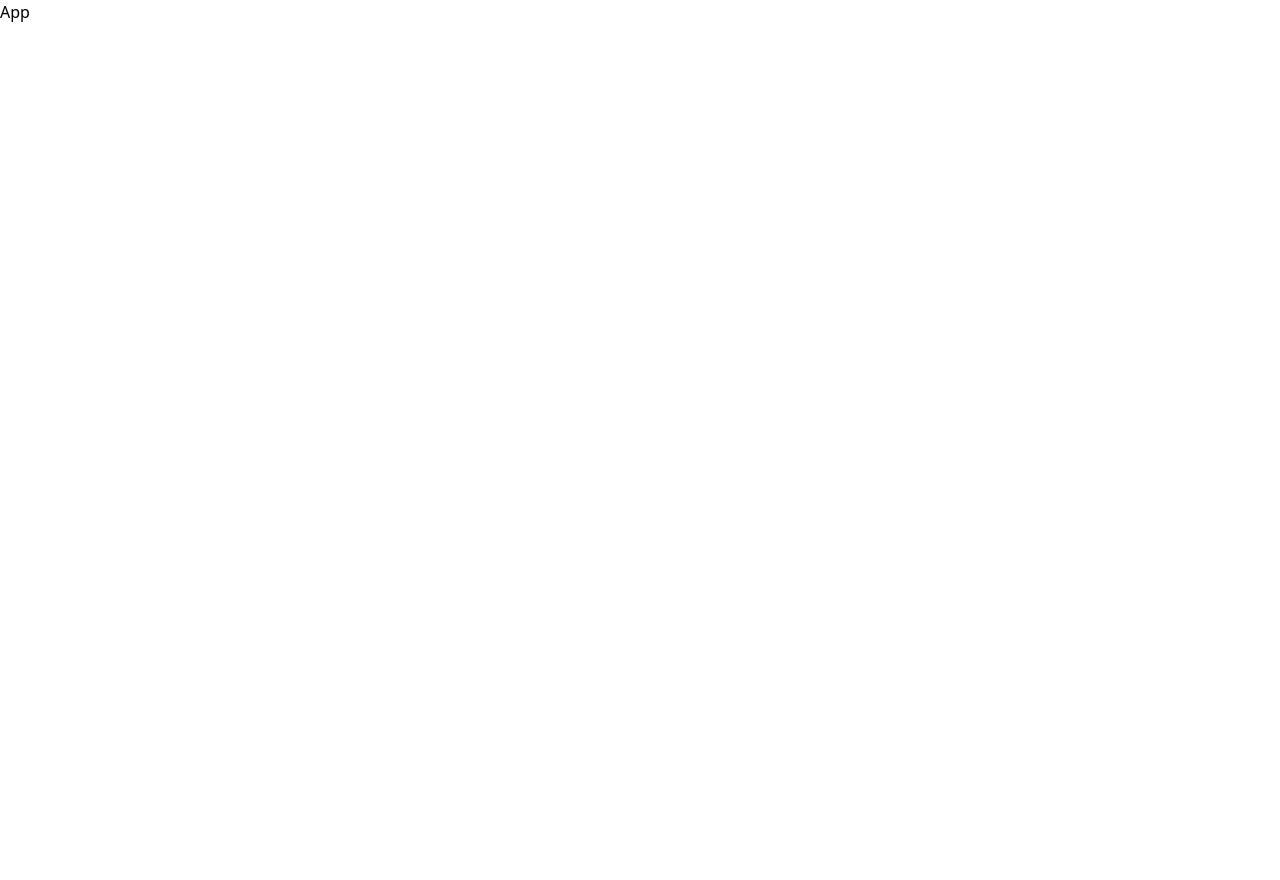
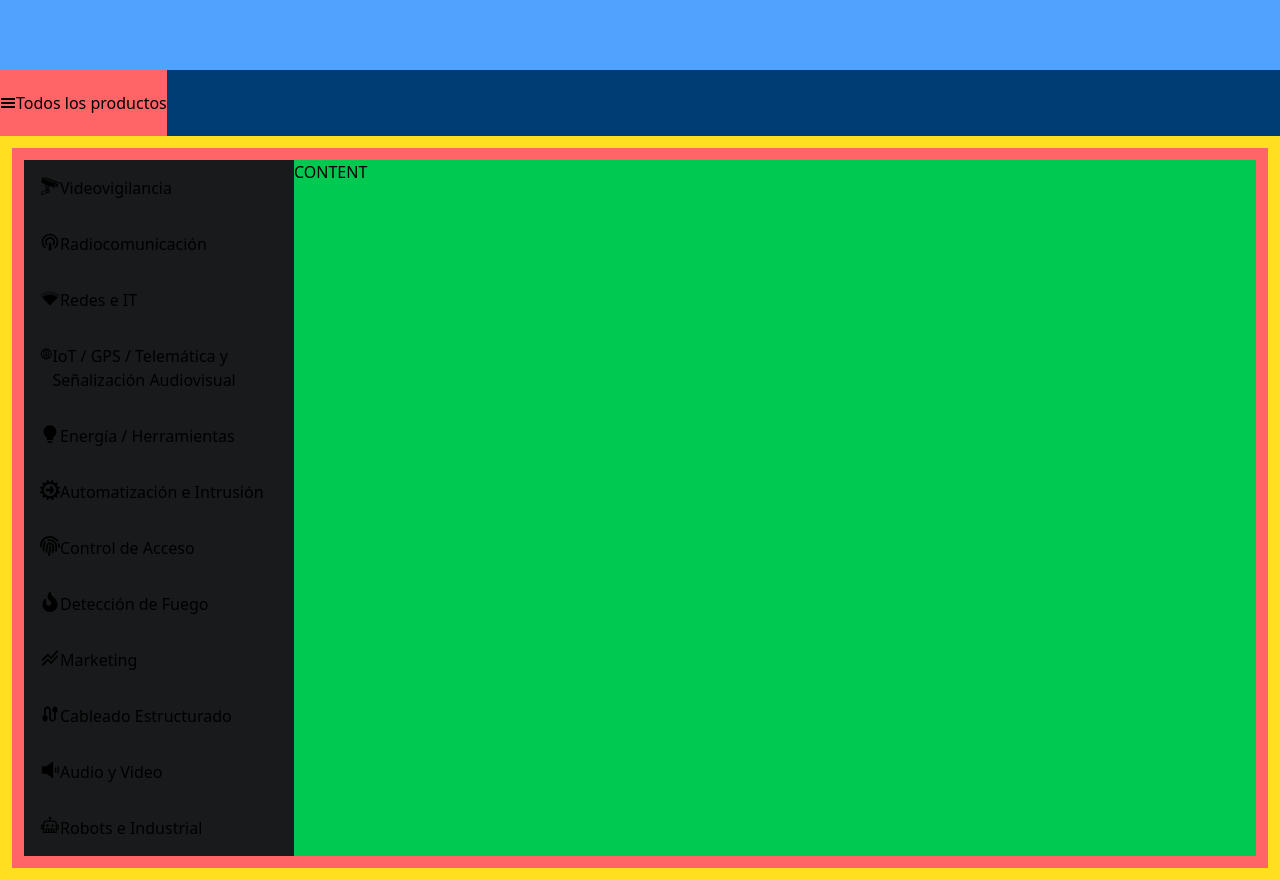
Before and after one commit to Renukta-21/grupo-Alpha, a React (Vite) app: page / in a window 1280 px wide. Before the commit the page ends 800 px from the top, so only its background shows below. Built offline with nearby package versions, Linux system fonts and the light colour scheme.

Commit message:
retrieving categories

```diff
--- a/package.json
+++ b/package.json
@@ -15,6 +15,7 @@
     "dotenv": "^17.2.2",
     "react": "^19.1.1",
     "react-dom": "^19.1.1",
+    "react-icons": "^5.5.0",
     "tailwindcss": "^4.1.12"
   },
   "devDependencies": {
--- a/src/App.jsx
+++ b/src/App.jsx
@@ -1,7 +1,33 @@
+import { useEffect, useState } from "react"
+import Navbar from "./Navbar"
+import apiInstance from './apiRoutes.js'
+import DisplayedCategory from "./Categories/DisplayedCategory.jsx"
+import mockup from "./categoryMockup.json"
+
 function App() {
+  const [categories, setCategories] = useState([])
+  useEffect(() => {
+    const fetchData = async()=> await retrieveCategories()
+    fetchData()
+  }, [])
+
+  const retrieveCategories= async()=>{
+  try {
+    /* const response = await apiInstance.get('/categories') */
+    setCategories(mockup)
+  } catch (error) {
+    console.log(error.response.data)
+  }
+}
+
   return (
-    <div>App</div>
+    <div className="min-h-screen flex flex-col">
+      <Navbar categories={categories}/>
+      <DisplayedCategory categories={categories}/>
+    </div>
   )
 }
 
+
+
 export default App
--- /dev/null
+++ b/src/Categories/DisplayedCategory.jsx
@@ -0,0 +1,82 @@
+import { GiCctvCamera } from 'react-icons/gi'
+import { RiSignalTowerFill } from 'react-icons/ri'
+import { FaFingerprint } from 'react-icons/fa'
+import { AiFillBulb } from 'react-icons/ai'
+import { MdSignalWifiStatusbar3Bar } from 'react-icons/md'
+import { AiOutlineGlobal } from 'react-icons/ai'
+import { SiInductiveautomation } from "react-icons/si";
+import { FaFire } from "react-icons/fa";
+import { MdOutlineStackedLineChart } from "react-icons/md";
+import { MdCable } from "react-icons/md";
+import { PiSpeakerSimpleHighFill } from "react-icons/pi";
+import { LiaRobotSolid } from "react-icons/lia";
+
+
+const categoryMapping = {
+  Videovigilancia: 'videovigilancia',
+  Radiocomunicación: 'Radiocomunicacion',
+  'Control  de Acceso ': 'ControldeAcceso',
+  'Redes e IT': 'RedesEIT',
+  'IoT / GPS / Telemática y Señalización Audiovisual':
+    'TelematicaYSenializacion',
+  'Energía / Herramientas': 'EnergiaYHerramientas',
+  "Automatización   e Intrusión":"AutomatizacionEIntrusion",
+  "Detección  de Fuego":"DeteccionDeFuego",
+  "Marketing":"Marketing",
+  "Cableado Estructurado":"CableadoEstructurado",
+  "Audio y Video":"AudioYVideo",
+  "Robots e Industrial":"RobotsEIndustrial"
+
+}
+const iconsMap = {
+  videovigilancia: GiCctvCamera,
+  Radiocomunicacion: RiSignalTowerFill,
+  ControldeAcceso: FaFingerprint,
+  RedesEIT: MdSignalWifiStatusbar3Bar,
+  TelematicaYSenializacion: AiOutlineGlobal,
+  EnergiaYHerramientas: AiFillBulb,
+  AutomatizacionEIntrusion:SiInductiveautomation,
+    DeteccionDeFuego:FaFire,
+  Marketing:MdOutlineStackedLineChart,
+CableadoEstructurado:MdCable,
+AudioYVideo:PiSpeakerSimpleHighFill,
+RobotsEIndustrial:LiaRobotSolid
+
+
+}
+
+const DisplayedCategory = ({ categories }) => {
+  return (
+    <div className="flex-grow p-3 bg-yellow-300 flex flex-col">
+      <div className="p-3 h-full bg-red-400 flex-grow flex">
+        <div className='flex flex-col justify-between'>
+          {categories.map((c) => {
+          return (
+            <CategoryCard
+              key={c.id}
+              id={c.id}
+              nombre={c.nombre}
+              nivel={c.nivel}
+            />
+          )
+        })}
+        </div>
+        <div className='bg-green-500 flex-grow'>CONTENT</div>
+      </div>
+    </div>
+  )
+}
+const CategoryCard = ({ id, nombre, nivel }) => {
+  const key = categoryMapping[nombre] || nombre
+  const Icon = iconsMap[key]
+  const handleCategoryDisplay = ()=>{
+
+  }
+  return (
+    <div className='flex p-4 bg-[#181A1B] max-w-[270px]' onClick={handleCategoryDisplay}>
+      {Icon ? <Icon className="text-xl" /> : <span>❓</span>}
+      <span>{nombre}</span>
+    </div>
+  )
+}
+export default DisplayedCategory
--- a/src/Navbar.jsx
+++ b/src/Navbar.jsx
@@ -0,0 +1,22 @@
+import { GiHamburgerMenu } from 'react-icons/gi'
+
+function Navbar() {
+  return (
+    <div>
+      <div className="h-[70px] bg-blue-400"></div>
+      <SubNavbar />
+    </div>
+  )
+}
+
+function SubNavbar() {
+  return (
+    <div className="h-[66px] bg-[#003D75]">
+      <ul className='h-full'>
+        <li className='h-full'><span className='flex items-center bg-red-400 h-full hover:cursor-pointer max-w-fit'><GiHamburgerMenu />Todos los productos</span></li>
+      </ul>
+    </div>
+  )
+}
+
+export default Navbar
--- /dev/null
+++ b/src/apiRoutes.js
@@ -0,0 +1,7 @@
+import axios from 'axios'
+
+const apiInstance = axios.create({
+  baseURL: 'http://localhost:4006',
+})
+
+export default apiInstance
--- /dev/null
+++ b/src/categoryMockup.json
@@ -0,0 +1,62 @@
+[
+    {
+        "id": "22",
+        "nombre": "Videovigilancia",
+        "nivel": 1
+    },
+    {
+        "id": "25",
+        "nombre": "Radiocomunicación",
+        "nivel": 1
+    },
+    {
+        "id": "26",
+        "nombre": "Redes e IT",
+        "nivel": 1
+    },
+    {
+        "id": "27",
+        "nombre": "IoT / GPS / Telemática y Señalización Audiovisual",
+        "nivel": 1
+    },
+    {
+        "id": "30",
+        "nombre": "Energía / Herramientas",
+        "nivel": 1
+    },
+    {
+        "id": "32",
+        "nombre": "Automatización   e Intrusión",
+        "nivel": 1
+    },
+    {
+        "id": "37",
+        "nombre": "Control  de Acceso ",
+        "nivel": 1
+    },
+    {
+        "id": "38",
+        "nombre": "Detección  de Fuego",
+        "nivel": 1
+    },
+    {
+        "id": "65747",
+        "nombre": "Marketing",
+        "nivel": 1
+    },
+    {
+        "id": "65811",
+        "nombre": "Cableado Estructurado",
+        "nivel": 1
+    },
+    {
+        "id": "66523",
+        "nombre": "Audio y Video",
+        "nivel": 1
+    },
+    {
+        "id": "66630",
+        "nombre": "Robots e Industrial",
+        "nivel": 1
+    }
+]
```
Also changed, not shown: 1 other file (tests, documents, lock files or other folders).
